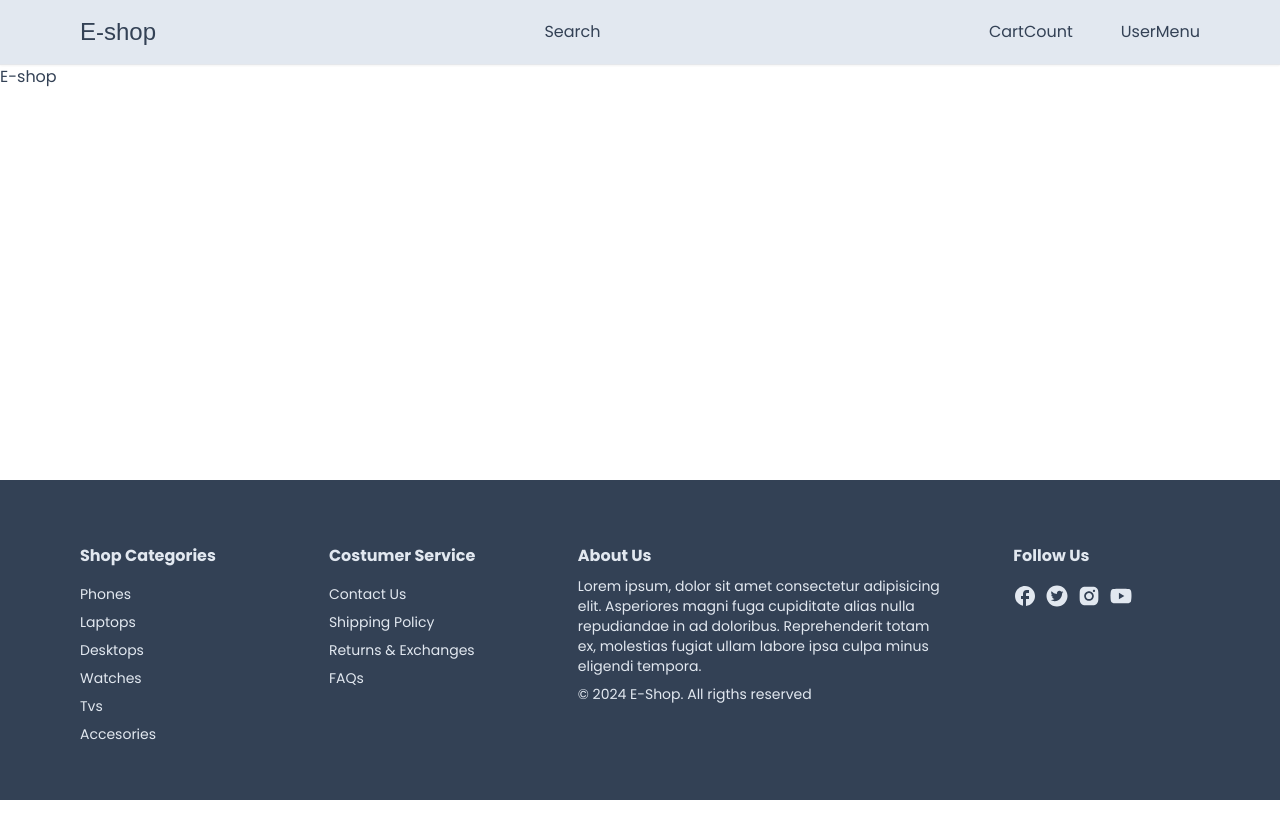
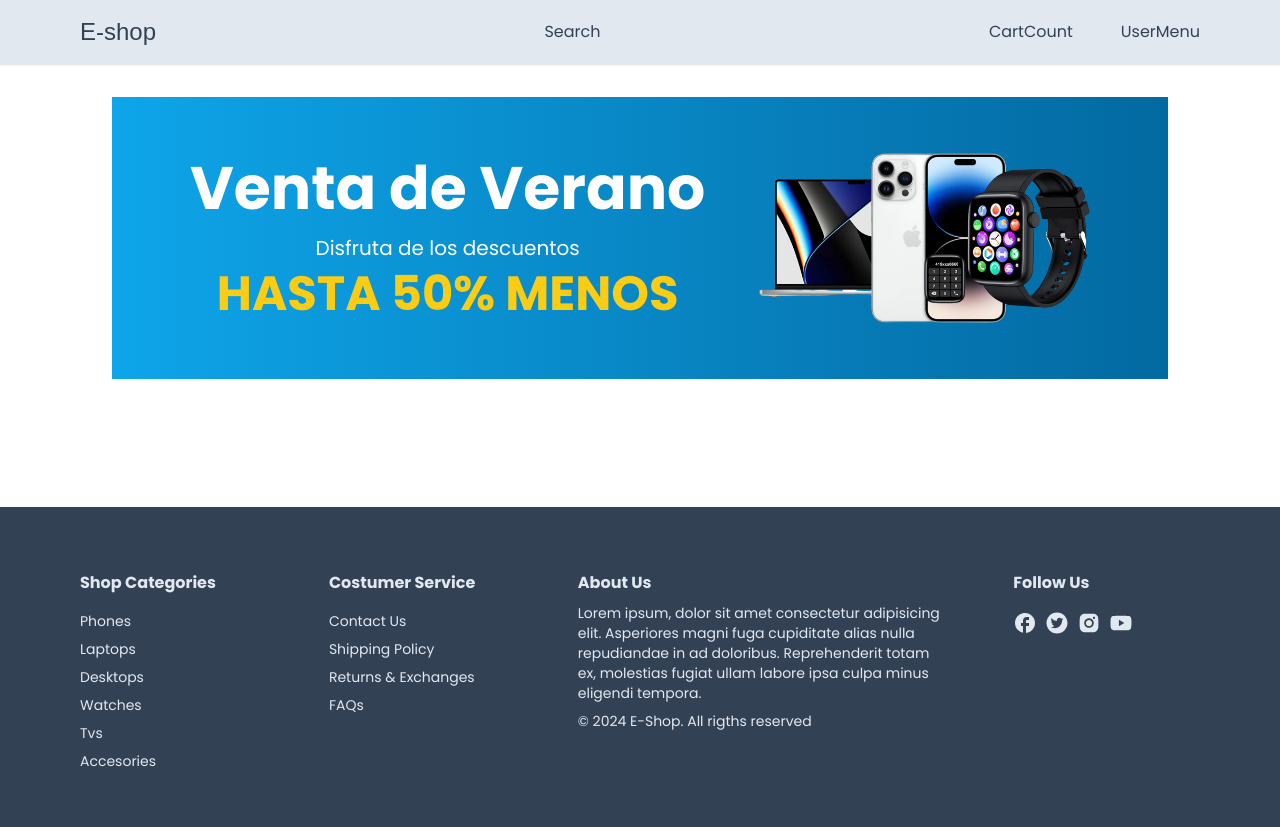
Before and after one commit to agt1984/Ecommerce, a Next.js app: page / in a window 1280 px wide. Before the commit the page ends 800 px from the top, so only its background shows below. Built offline with nearby package versions, Linux system fonts and the light colour scheme; a web font is replaced by a local one.

Commit message:
home banner added

```diff
--- a/app/components/HomeBanner.tsx
+++ b/app/components/HomeBanner.tsx
@@ -1,9 +1,22 @@
+import Image from "next/image";
+
 const HomeBanner = () => {
     return (
       <div className="relative bg-gradient-to-r from-sky-500 to-sky-700 mb-8">
         <div className="mx-auto px-8 py-12 flex flex-col gap-2 md:flex-row items-center justify-evenly">
-          <div></div>
-          <div></div>
+          <div className="mb-8 md:mb-0 text-center">
+            <h1 className="text-4xl md:text-6xl font-bold text-white mb-4">Venta de Verano</h1>
+            <p className="text-lg md:text-xl text-white mb-2">Disfruta de los descuentos</p>
+            <p className="text-2xl md:text-5xl text-yellow-400 font-bold">HASTA 50% MENOS</p>
+          </div>
+          <div className="w-1/3 relative aspect-video">
+            <Image
+              src="/banner-image.png"
+              fill
+              alt="Banner Image"
+              className="object-contain"
+            />
+          </div>
         </div>
       </div>
     );
--- a/app/page.tsx
+++ b/app/page.tsx
@@ -1,3 +1,14 @@
+import Container from "./components/Container";
+import HomeBanner from "./components/HomeBanner";
+
 export default function Home() {
-  return <div>E-shop</div>;
+  return (
+    <div className="p-8">
+      <Container>
+        <div>
+          <HomeBanner/>
+        </div>
+      </Container>
+    </div>
+  );
 }
```
Also changed, not shown: public/banner-image.png (added).
